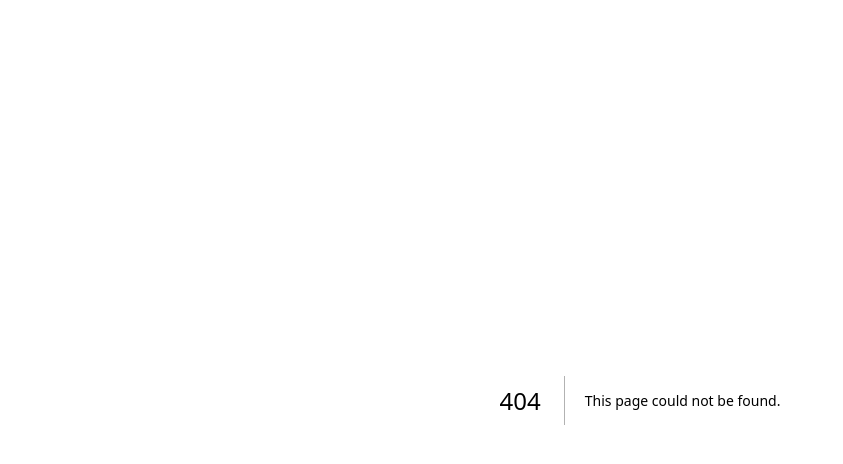
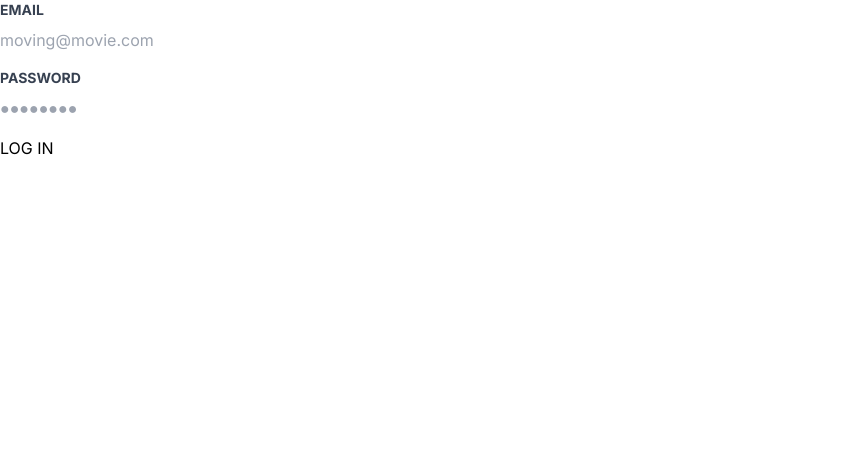
Before and after one commit to KU-EWG-SWE-2024-1-TEAM1/project, a Next.js app in the folder fe/: page /login in a window 1280 px wide. Before the commit this address had no page. Shown: the top 464 px of the page, without its empty margins (0-843 px from the left). Built offline with nearby package versions, Linux system fonts and the light colour scheme.

Commit message:
feat.로그인 폼

```diff
--- /dev/null
+++ b/fe/app/login/page.jsx
@@ -0,0 +1,50 @@
+"use client";
+
+import Button from "@/components/button";
+import InputForm from "@/components/inputForm";
+import React, { useState } from "react";
+
+const LogIn = () => {
+  const [inputs, setInputs] = useState({ email: "", password: "" });
+
+  const handleChange = (e) => {
+    const { name, value } = e.target;
+    const newInputs = { ...inputs };
+    newInputs[name] = value;
+    setInputs(newInputs);
+  };
+
+  const handleLogin = (e) => {
+    e.preventDefault();
+    console.log(inputs);
+  };
+
+  return (
+    <>
+      {/* <header>Login</header> */}
+      <form>
+        <InputForm
+          label="EMAIL"
+          type="email"
+          name="email"
+          placeholder="moving@movie.com"
+          value={inputs.email}
+          onChange={handleChange}
+        />
+        <InputForm
+          label="PASSWORD"
+          type="password"
+          name="password"
+          placeholder="●●●●●●●●"
+          value={inputs.password}
+          onChange={handleChange}
+        />
+        <Button type="submit" onClick={handleLogin}>
+          LOG IN
+        </Button>
+      </form>
+    </>
+  );
+};
+
+export default LogIn;
--- /dev/null
+++ b/fe/app/signup/page.jsx
@@ -0,0 +1,7 @@
+import React from "react";
+
+const SignUp = () => {
+  return <div></div>;
+};
+
+export default SignUp;
--- /dev/null
+++ b/fe/components/button.js
@@ -0,0 +1,11 @@
+import React from "react";
+
+const Button = ({ type = "button", children, onClick }) => {
+  return (
+    <button type={type} onClick={onClick} className="">
+      {children}
+    </button>
+  );
+};
+
+export default Button;
--- /dev/null
+++ b/fe/components/inputForm.js
@@ -0,0 +1,21 @@
+import React from "react";
+
+const InputForm = ({ label, type, name, placeholder, value, onChange }) => {
+  return (
+    <div className="mb-4">
+      <label className="block text-gray-700 text-sm font-bold mb-2">
+        {label}
+      </label>
+      <input
+        type={type}
+        name={name}
+        placeholder={placeholder}
+        value={value}
+        onChange={onChange}
+        className=""
+      />
+    </div>
+  );
+};
+
+export default InputForm;
```
